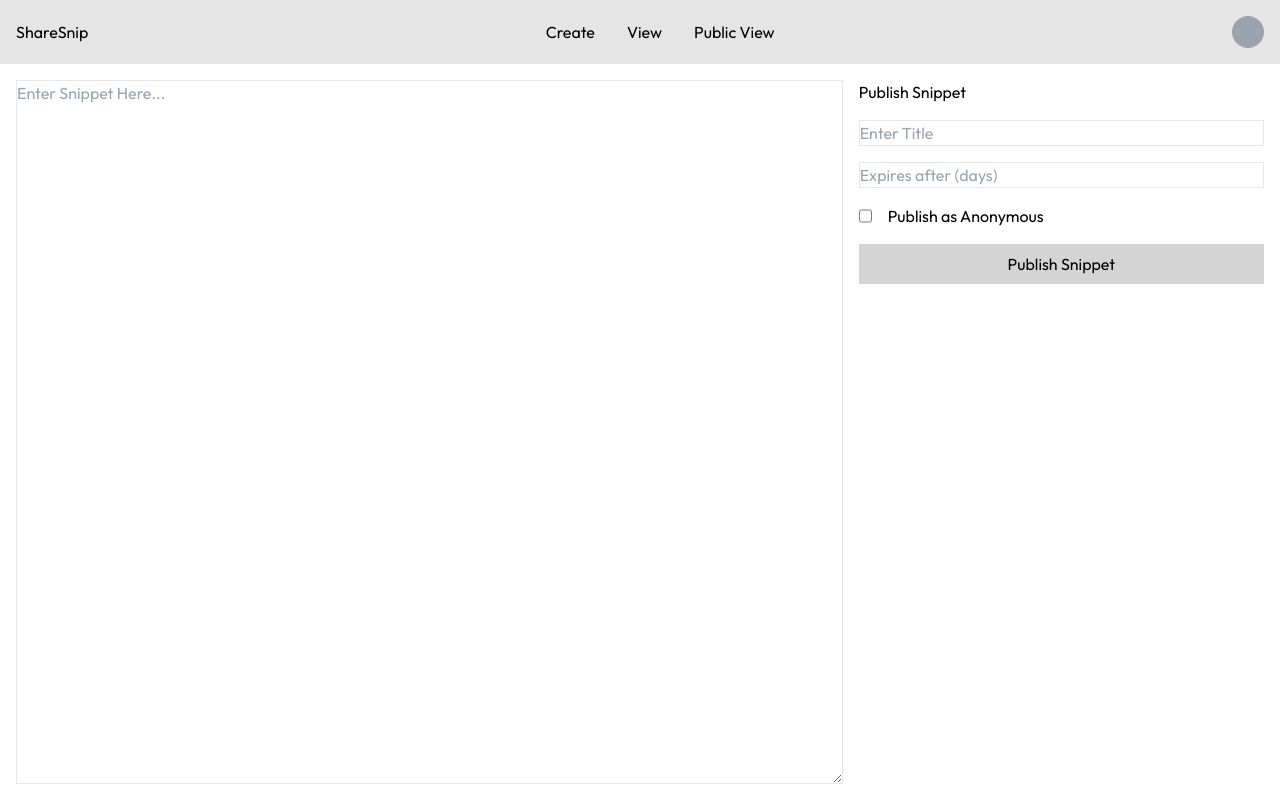
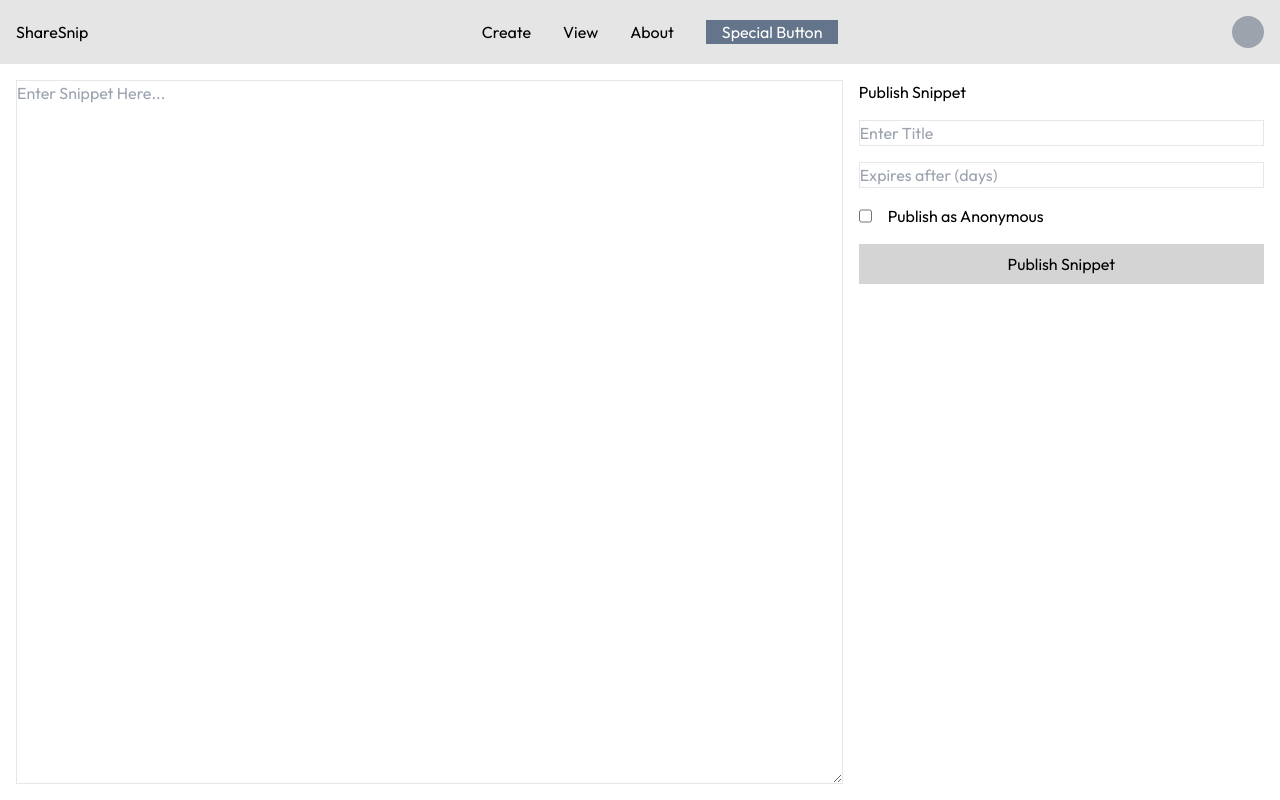
Before and after one commit to priyanshu-bharti/pastebin-clone-client, a Next.js app: page /create in a window 1280 px wide. Built offline with nearby package versions, Linux system fonts and the light colour scheme; no server answers.

Commit message:
Created Special button

```diff
--- a/package.json
+++ b/package.json
@@ -21,9 +21,11 @@
     "react-dom": "18.2.0",
     "react-qr-code": "^2.0.11",
     "tailwindcss": "3.3.2",
-    "typescript": "5.1.6"
+    "typescript": "5.1.6",
+    "zustand": "^4.3.9"
   },
   "devDependencies": {
+    "axios": "^1.4.0",
     "nanoid": "^4.0.2",
     "prisma": "^4.16.2"
   }
--- a/src/app/(protected)/create/page.tsx
+++ b/src/app/(protected)/create/page.tsx
@@ -1,8 +1,10 @@
 "use client";
 
+import Snippet from "@/typings/types";
 import React, { useContext, useState } from "react";
 import { SnippetContext } from "../layout";
 import Link from "next/link";
+import { nanoid } from "nanoid";
 
 const CreatePage = () => {
     const { snippets, setSnippets } = useContext(SnippetContext);
@@ -39,6 +41,18 @@ const CreatePage = () => {
             days = 30;
         }
         setExpiry(addDaysToDate(days));
+    }
+
+    function handleSubmit() {
+        const newSnippet = {
+            id: nanoid(8),
+            title: title,
+            anonymous: visible,
+            data: data,
+            expires: expiry,
+        } as Snippet;
+
+        setSnippets((prevState: Snippet[]) => [...prevState, newSnippet]);
     }
 
     return (
@@ -89,7 +103,7 @@ const CreatePage = () => {
                 <Link
                     type="submit"
                     href="/view"
-                    onClick={() => {}}
+                    onClick={handleSubmit}
                     className="bg-neutral-300 grid place-items-center px-4 py-2"
                 >
                     Publish Snippet
--- a/src/app/(protected)/layout.tsx
+++ b/src/app/(protected)/layout.tsx
@@ -3,7 +3,7 @@
 import Navbar from "@/components/navbar/Navbar";
 import PageWrapper from "@/components/wrappers/PageWrapper";
 import WebAppWrapper from "@/components/wrappers/WebAppWrapper";
-import { Snippet } from "@/typings/types";
+import Snippet from "@/typings/types";
 import { nanoid } from "nanoid";
 import React, { createContext, useState } from "react";
 
--- a/src/app/(protected)/paste/[slug]/page.tsx
+++ b/src/app/(protected)/paste/[slug]/page.tsx
@@ -4,7 +4,7 @@ import QRCode from "react-qr-code";
 import Link from "next/link";
 import React, { useContext, useEffect, useState } from "react";
 import { SnippetContext } from "../../layout";
-import { Snippet } from "@/typings/types";
+import Snippet from "@/typings/types";
 
 const ViewPastePage = ({ params }: { params: { slug: string } }) => {
     const { snippets } = useContext(SnippetContext);
@@ -73,6 +73,7 @@ const ViewPastePage = ({ params }: { params: { slug: string } }) => {
                                 type="checkbox"
                                 name="anonymous"
                                 id="anonymous"
+                                checked={snippet?.anonymous}
                                 // onChange={handleVisibilityChange}
                             />
                             Publish as Anonymous
--- a/src/app/(protected)/view/page.tsx
+++ b/src/app/(protected)/view/page.tsx
@@ -3,7 +3,7 @@
 import DashboardCard from "@/components/dashboardCard/DashboardCard";
 import React, { useContext } from "react";
 import { SnippetContext } from "../layout";
-import { Snippet } from "@/typings/types";
+import Snippet from "@/typings/types";
 
 const ViewPage = () => {
     const { snippets } = useContext(SnippetContext);
--- a/src/components/navbar/Navbar.tsx
+++ b/src/components/navbar/Navbar.tsx
@@ -1,8 +1,33 @@
 import { UserButton, useAuth } from "@clerk/nextjs";
+import axios from "axios";
 import Link from "next/link";
-import React, { useEffect, useState } from "react";
+import React from "react";
 
 const Navbar = () => {
+    const { getToken } = useAuth();
+
+    function testAuth() {
+        const fetchData = async () => {
+            try {
+                const response = await axios.get(
+                    "http://localhost:5002/v1/api/users/",
+                    {
+                        headers: {
+                            Authorization: `Bearer ${await getToken()}`,
+                        },
+                    }
+                );
+
+                console.log(response.data);
+            } catch (error) {
+                console.log(error);
+            }
+        };
+
+        console.log("Connecting to the server...");
+        fetchData();
+    }
+
     return (
         <div className="p-4 bg-neutral-200 flex justify-between items-center">
             {/* Branding */}
@@ -17,13 +42,18 @@ const Navbar = () => {
                     <Link href="/view">View</Link>
                 </li>
                 <li className="">
-                    <Link href="/paste/display">Public View</Link>
+                    <Link href="/view">About</Link>
+                </li>
+                <li className="bg-slate-500 text-white px-4">
+                    <button onClick={testAuth}>Special Button</button>
                 </li>
             </ul>
 
-            <div className="grid place-items-center grid-flow-col gap-4 min-h-[32px] min-w-[32px] relative">
-                <div className="absolute h-full w-full bg-gray-400 rounded-full"></div>
-                <UserButton afterSignOutUrl="/" />
+            <div className="flex gap-4 items-center justify-center">
+                <div className="grid place-items-center grid-flow-col gap-4 min-h-[32px] min-w-[32px] relative">
+                    <div className="absolute h-full w-full bg-gray-400 rounded-full"></div>
+                    <UserButton afterSignOutUrl="/" />
+                </div>
             </div>
         </div>
     );
--- a/src/typings/types.tsx
+++ b/src/typings/types.ts
@@ -1,7 +1,9 @@
-export type Snippet = {
+type Snippet = {
     id: string;
     title: string;
     data: string;
     anonymous: boolean;
     expires: Date;
 };
+
+export default Snippet;
```
Also changed, not shown: 1 other file (tests, documents, lock files or other folders).
